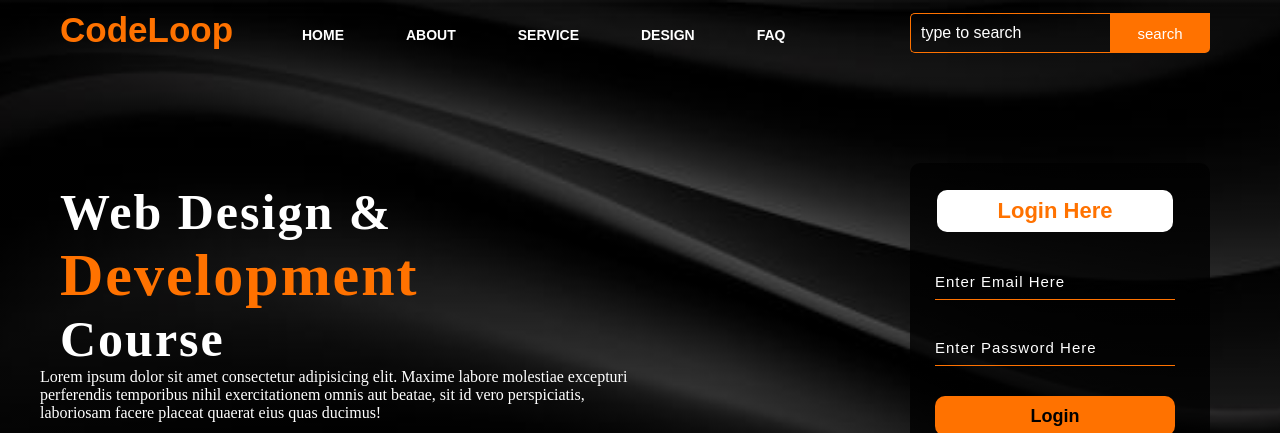
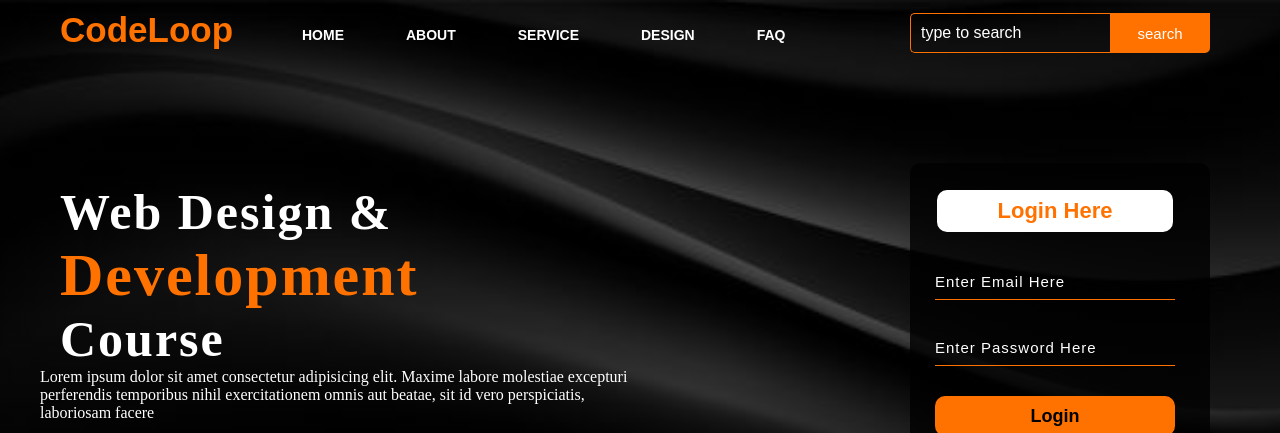
Before and after one commit to Adedammy04/mosescode, a plain HTML site: page index.html in a window 1280 px wide. Shown: the top 433 px of the page. Drawn offline with nearby package versions, Linux system fonts and the light colour scheme.

Commit message:
edit my project

```diff
--- a/index.html
+++ b/index.html
@@ -37,7 +37,6 @@
           Lorem ipsum dolor sit amet consectetur adipisicing elit. Maxime labore
           molestiae excepturi <br />perferendis temporibus nihil exercitationem
           omnis aut beatae, sit id vero perspiciatis,<br />laboriosam facere
-          placeat quaerat eius quas ducimus!
         </p>
 
         <button class="cn"><a href="#">JOIN US</a></button>
```
